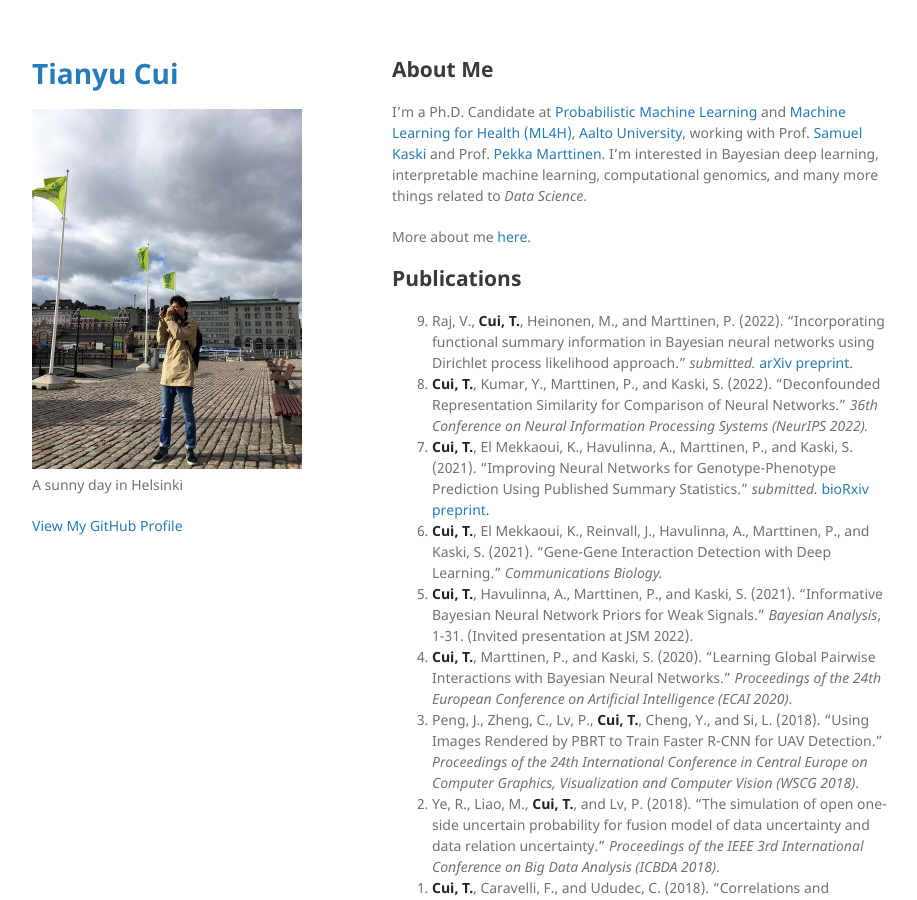
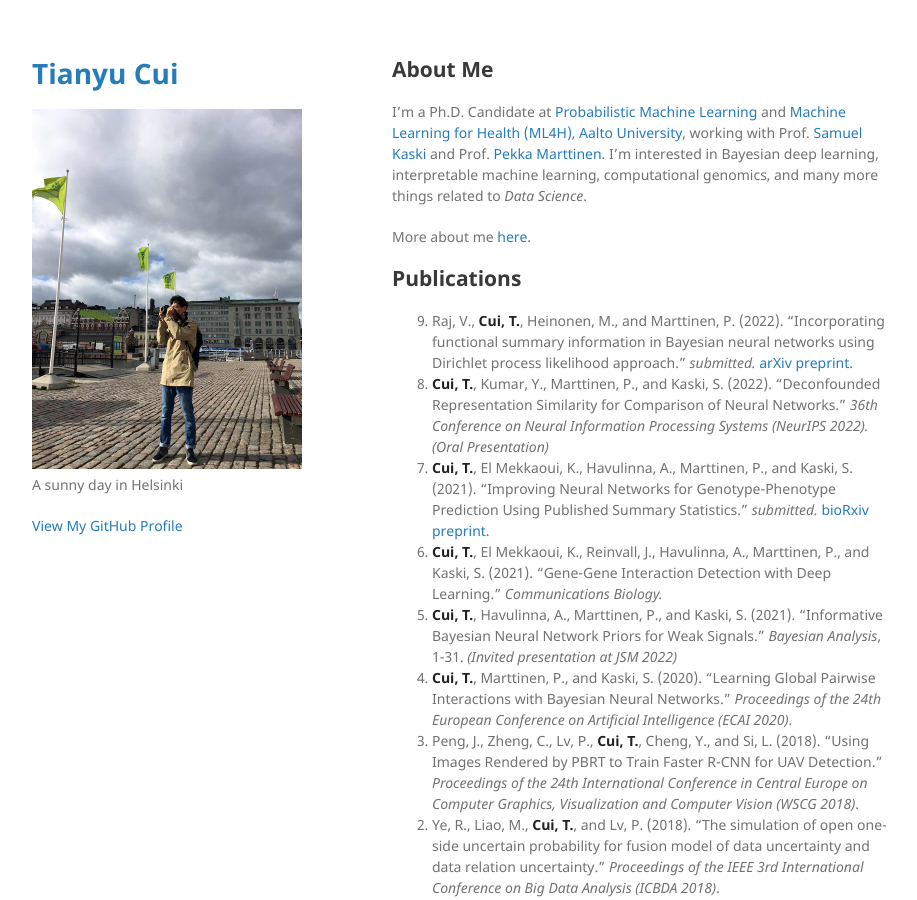
Before and after one commit to tycui/tycui.github.io, a Jekyll site: the page built from index.md, in a window 1280 px wide and 900 px high. Shown: the whole window, without its empty margins (178-1095 px from the left). Built offline with Jekyll 4.4.1, drawn with Linux system fonts in a browser that asks for light colours; our own code applies the rules of GitHub Pages for plain Markdown files.

Commit message:
Update index.md

```diff
--- a/index.md
+++ b/index.md
@@ -11,10 +11,10 @@ More about me [here](./more_about_me.html).
 
 
 0. Raj, V., **Cui, T.**, Heinonen, M., and Marttinen, P. (2022). "Incorporating functional summary information in Bayesian neural networks using Dirichlet process likelihood approach." _submitted._ [arXiv preprint.](https://arxiv.org/abs/2207.01234)
-0. **Cui, T.**, Kumar, Y., Marttinen, P., and Kaski, S. (2022). "Deconfounded Representation Similarity for Comparison of Neural Networks." _36th Conference on Neural Information Processing Systems (NeurIPS 2022)._
+0. **Cui, T.**, Kumar, Y., Marttinen, P., and Kaski, S. (2022). "Deconfounded Representation Similarity for Comparison of Neural Networks." _36th Conference on Neural Information Processing Systems (NeurIPS 2022)._ *(Oral Presentation)*
 0. **Cui, T.**, El Mekkaoui, K., Havulinna, A., Marttinen, P., and Kaski, S. (2021). "Improving Neural Networks for Genotype-Phenotype Prediction Using Published Summary Statistics." _submitted._ [bioRxiv preprint.](https://www.biorxiv.org/content/10.1101/2021.11.09.467937v1)
 0. **Cui, T.**, El Mekkaoui, K., Reinvall, J., Havulinna, A., Marttinen, P., and Kaski, S. (2021). "Gene-Gene Interaction Detection with Deep Learning." _Communications Biology._
-0. **Cui, T.**, Havulinna, A., Marttinen, P., and Kaski, S. (2021). "Informative Bayesian Neural Network Priors for Weak Signals." _Bayesian Analysis_, 1-31. (Invited presentation at JSM 2022).
+0. **Cui, T.**, Havulinna, A., Marttinen, P., and Kaski, S. (2021). "Informative Bayesian Neural Network Priors for Weak Signals." _Bayesian Analysis_, 1-31. *(Invited presentation at JSM 2022)*
 0. **Cui, T.**, Marttinen, P., and Kaski, S. (2020). "Learning Global Pairwise Interactions with Bayesian Neural Networks." _Proceedings of the 24th European Conference on Artificial Intelligence (ECAI 2020)_.
 0. Peng, J., Zheng, C., Lv, P., **Cui, T.**, Cheng, Y., and Si, L. (2018). "Using Images Rendered by PBRT to Train Faster R-CNN for UAV Detection." _Proceedings of the 24th International Conference in Central Europe on Computer Graphics, Visualization and Computer Vision (WSCG 2018)_.
 0. Ye, R., Liao, M., **Cui, T.**, and Lv, P. (2018). "The simulation of open one-side uncertain probability for fusion model of data uncertainty and data relation uncertainty." _Proceedings of the IEEE 3rd International Conference on Big Data Analysis (ICBDA 2018)_.
```
